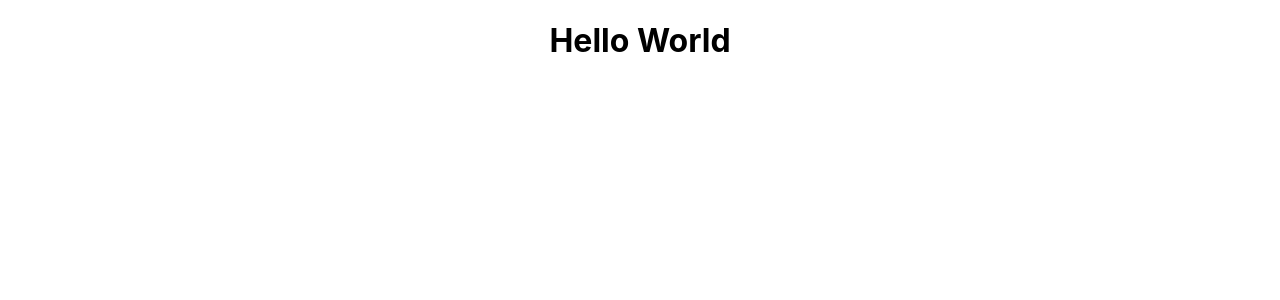
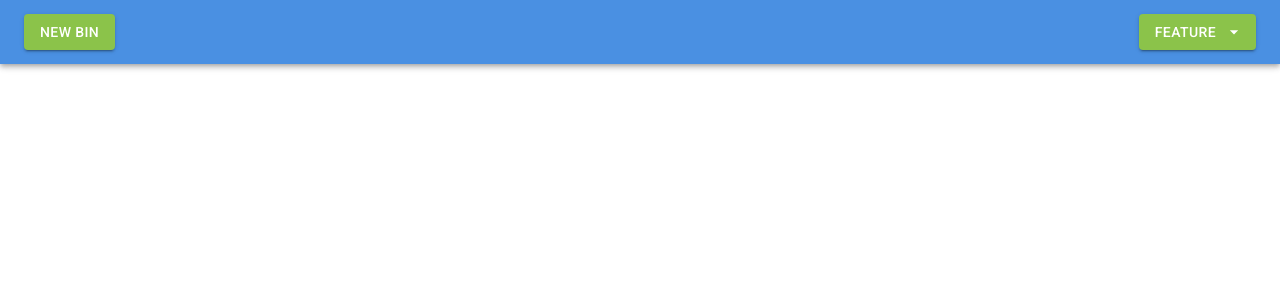
Before and after one commit to ocelots-rcn/EcoSort, a React (Create React App) app: page / in a window 1280 px wide. Shown: the top 300 px of the page. Built offline with nearby package versions, Linux system fonts and the light colour scheme.

Commit message:
Addition of header.js with basic button and drop down functionailty

```diff
--- a/package.json
+++ b/package.json
@@ -6,6 +6,7 @@
     "@emotion/react": "^11.11.4",
     "@emotion/styled": "^11.11.5",
     "@material-ui/core": "^4.12.4",
+    "@mui/icons-material": "^5.15.19",
     "@mui/material": "^5.15.19",
     "@testing-library/jest-dom": "^5.17.0",
     "@testing-library/react": "^13.4.0",
--- a/src/App.js
+++ b/src/App.js
@@ -1,12 +1,15 @@
-import logo from './logo.svg';
-import './App.css';
-import {} from '@material-ui/core'
-function App() {
+import React from 'react';
+import Header from './Header';
+import {Button, Container } from '@mui/material';
+
+const App = () => {
   return (
-    <div className="App">
-      <h1>Hello World</h1>
+    <div>
+      <Header />
+      <Container>
+      </Container>
     </div>
   );
-}
+};
 
 export default App;
--- /dev/null
+++ b/src/Header.js
@@ -0,0 +1,48 @@
+import React, { useState } from 'react';
+import { AppBar, Toolbar, Button, Menu, MenuItem, IconButton, Typography, Box } from '@mui/material';
+import ArrowDropDownIcon from '@mui/icons-material/ArrowDropDown';
+
+const Header = () => {
+  const [anchorEl, setAnchorEl] = useState(null);
+
+  const handleMenuClick = (event) => {
+    setAnchorEl(event.currentTarget);
+  };
+
+  const handleMenuClose = () => {
+    setAnchorEl(null);
+  };
+
+  const handleClick = () => {
+    console.log("Button clicked");
+  };
+
+  return (
+    <AppBar position="static" sx={{ backgroundColor: '#4a90e2' }}>
+      <Toolbar>
+        <Button onClick ={handleClick} variant="contained" sx={{ backgroundColor: '#8bc34a', color: '#fff', marginRight: 'auto' }}>
+          New Bin
+        </Button>
+        <Button
+          variant="contained"
+          sx={{ backgroundColor: '#8bc34a', color: '#fff' }}
+          endIcon={<ArrowDropDownIcon />}
+          onClick={handleMenuClick}
+        >
+          Feature
+        </Button>
+        <Menu
+          anchorEl={anchorEl}
+          open={Boolean(anchorEl)}
+          onClose={handleMenuClose}
+        >
+          <MenuItem onClick={handleMenuClose}>Feature 1</MenuItem>
+          <MenuItem onClick={handleMenuClose}>Feature 2</MenuItem>
+          <MenuItem onClick={handleMenuClose}>Feature 3</MenuItem>
+        </Menu>
+      </Toolbar>
+    </AppBar>
+  );
+};
+
+export default Header;
```
Also changed, not shown: 1 other file (tests, documents, lock files or other folders).
